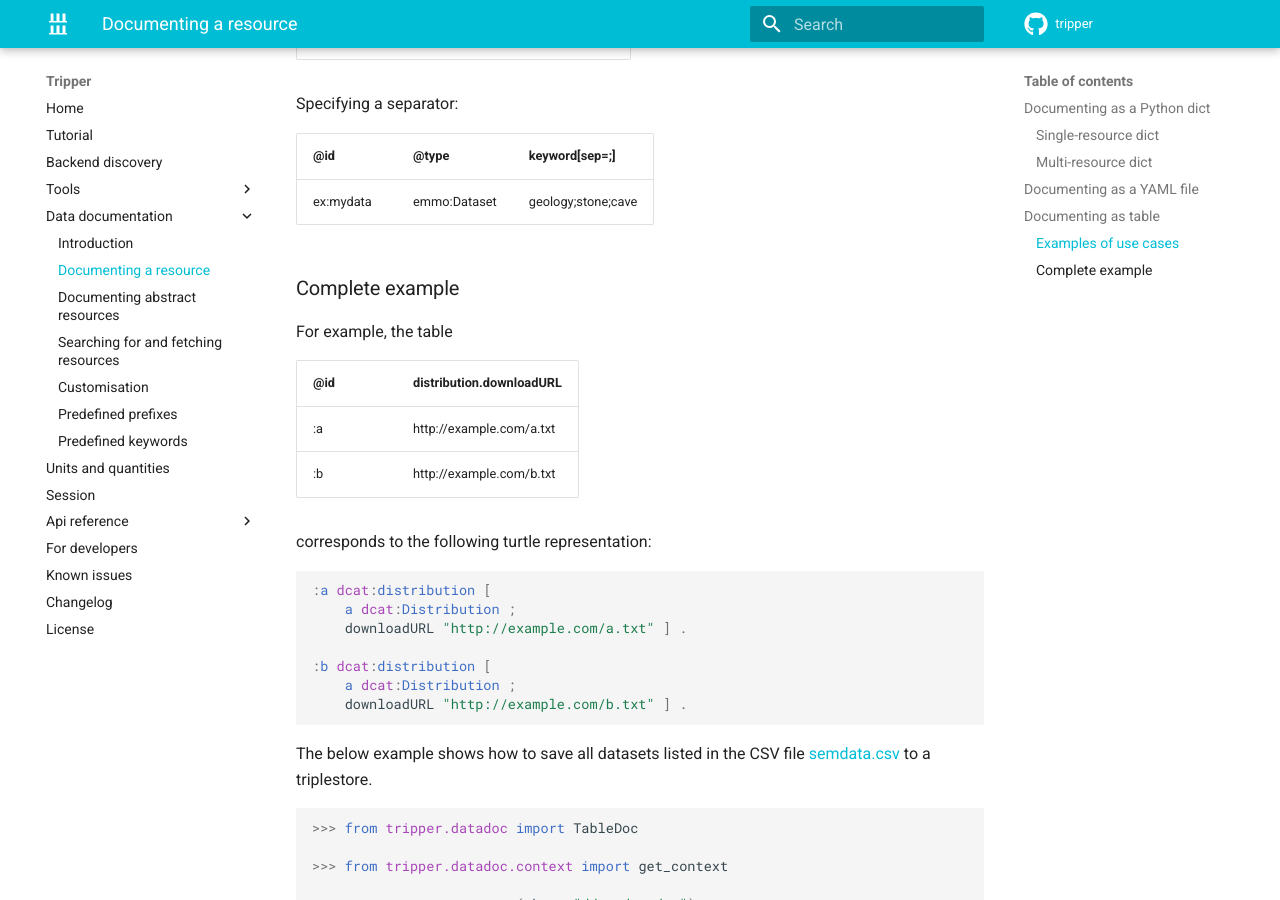
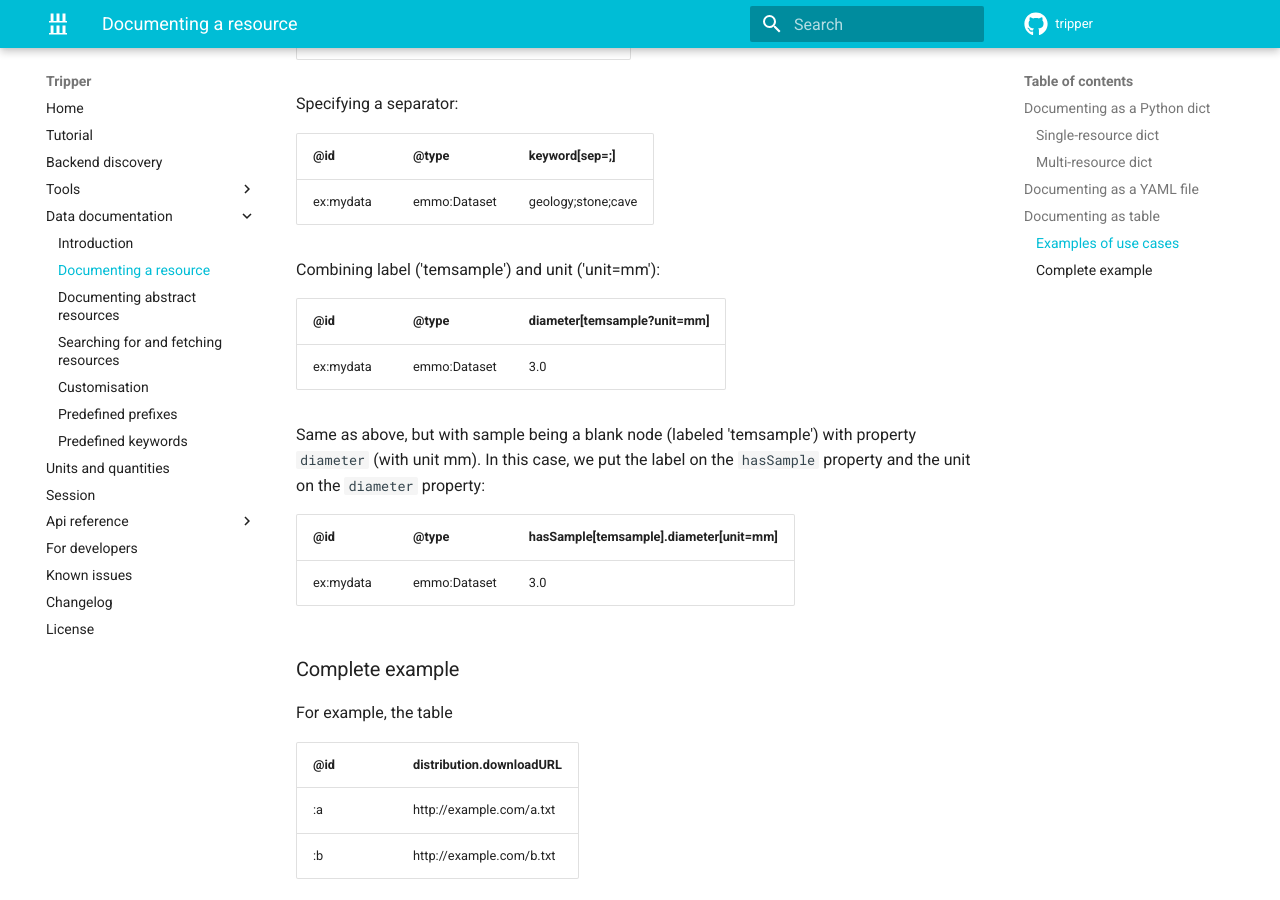
Before and after one commit to EMMC-ASBL/tripper, an MkDocs documentation site: the page built from docs/datadoc/documenting-a-resource.md, in a window 1280 px wide and 900 px high, scrolled down 4925 px. Built offline with MkDocs 1.6.1 and Material for MkDocs 9.7.7, drawn with Linux system fonts in a browser that asks for light colours; comment, search, counter and statistics services are not loaded; the version menu is left out.

Commit message:
Added two more examples

```diff
--- a/docs/datadoc/documenting-a-resource.md
+++ b/docs/datadoc/documenting-a-resource.md
@@ -228,6 +228,19 @@ Specifying a separator:
 |-----------|--------------|--------------------|
 | ex:mydata | emmo:Dataset | geology;stone;cave |
 
+Combining label ('temsample') and unit ('unit=mm'):
+
+| @id       | @type        | diameter[temsample?unit=mm] |
+|-----------|--------------|-----------------------------|
+| ex:mydata | emmo:Dataset | 3.0                         |
+
+Same as above, but with sample being a blank node (labeled 'temsample') with property `diameter` (with unit mm).
+In this case, we put the label on the `hasSample` property and the unit on the `diameter` property:
+
+| @id       | @type        | hasSample[temsample].diameter[unit=mm] |
+|-----------|--------------|----------------------------------------|
+| ex:mydata | emmo:Dataset | 3.0                                    |
+
 
 ### Complete example
 For example, the table
```
